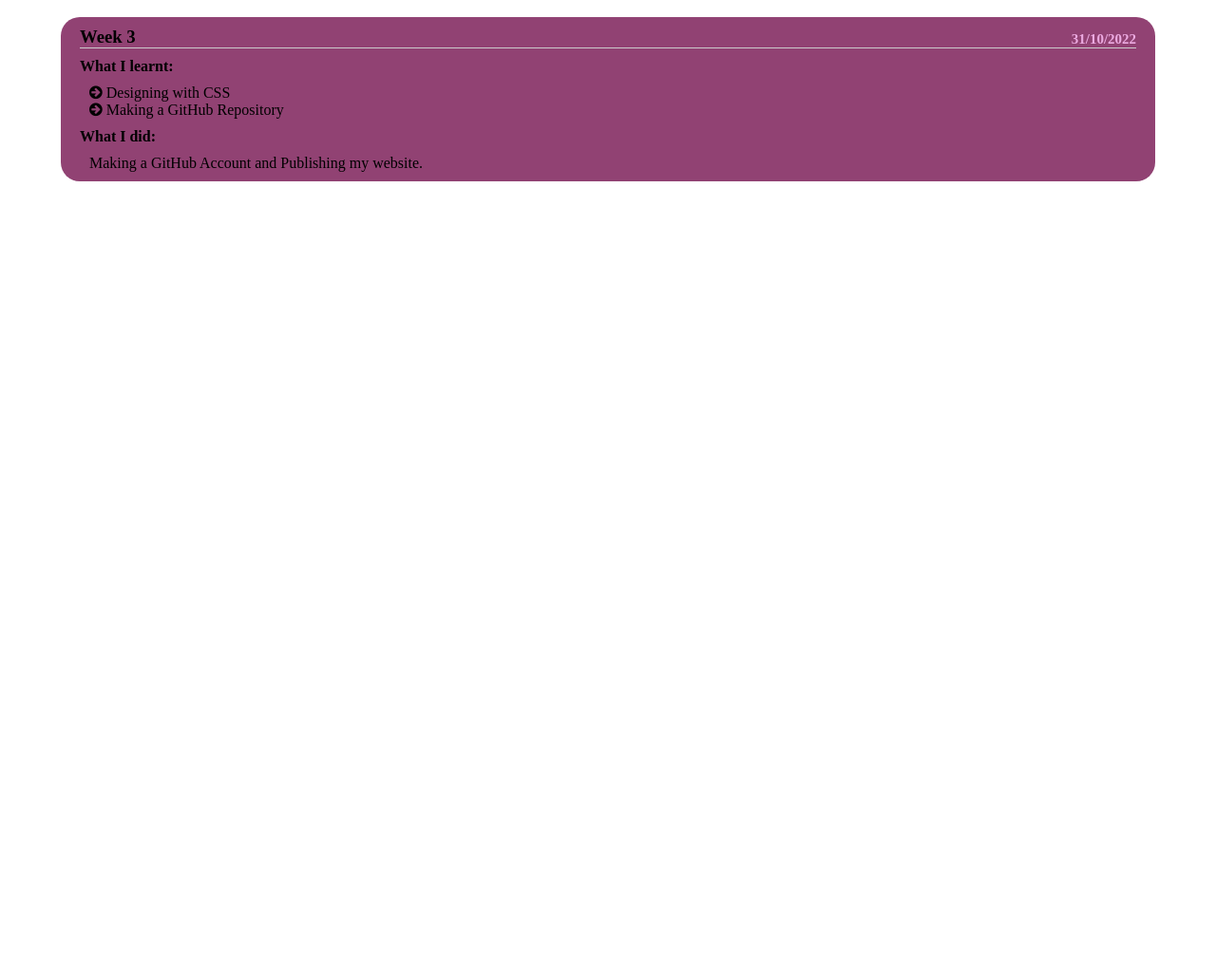
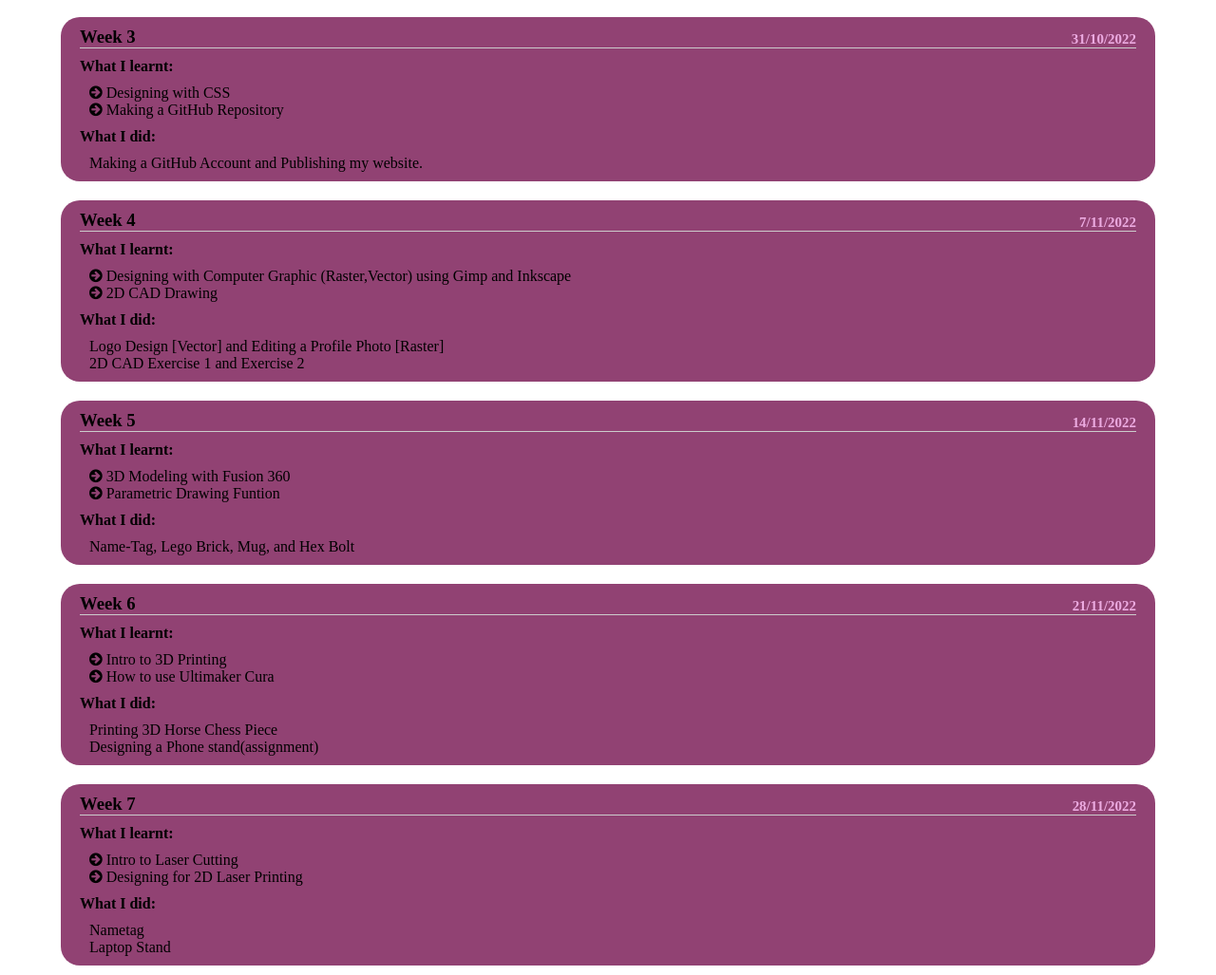
Before and after one commit to MathintheBigMan/EP1000, a plain HTML site: page timeline.html in a window 1280 px wide. Shown: the part 503-1530 px from the top of the page at 95% size. Before the commit the page ends 800 px from the top, so only its background shows below. Drawn offline with Linux system fonts and the light colour scheme.

Commit message:
Mathin WEbsite
Time Line update

```diff
--- a/timeline.html
+++ b/timeline.html
@@ -67,5 +67,52 @@
             <h4 class="intro">What I did:</h4>
             <p class="work">Making a GitHub Account and Publishing my website.</p>
         </div>
+        <div class="lessonhead">
+            <h3 class="title flex-title">
+                <span class="title-main">Week 4</span>
+                <span class="title-note">7/11/2022</span>
+              </h3>
+            <h4 class="intro">What I learnt:</h4>
+            <p class ="work"><i class="fa fa-arrow-circle-right" aria-hidden="true"></i> Designing with Computer Graphic (Raster,Vector) using Gimp and Inkscape<br>
+            <i class="fa fa-arrow-circle-right" aria-hidden="true"></i> 2D CAD Drawing</p>
+            <h4 class="intro">What I did:</h4>
+            <p class="work">Logo Design [Vector] and Editing a Profile Photo [Raster]
+            <br>2D CAD Exercise 1 and Exercise 2</p>
+        </div>
+        <div class="lessonhead">
+            <h3 class="title flex-title">
+                <span class="title-main">Week 5</span>
+                <span class="title-note">14/11/2022</span>
+              </h3>
+            <h4 class="intro">What I learnt:</h4>
+            <p class ="work"><i class="fa fa-arrow-circle-right" aria-hidden="true"></i> 3D Modeling with Fusion 360<br>
+            <i class="fa fa-arrow-circle-right" aria-hidden="true"></i> Parametric Drawing Funtion</p>
+            <h4 class="intro">What I did:</h4>
+            <p class="work">Name-Tag, Lego Brick, Mug, and Hex Bolt</p>
+        </div>
+        <div class="lessonhead">
+            <h3 class="title flex-title">
+                <span class="title-main">Week 6</span>
+                <span class="title-note">21/11/2022</span>
+              </h3>
+            <h4 class="intro">What I learnt:</h4>
+            <p class ="work"><i class="fa fa-arrow-circle-right" aria-hidden="true"></i> Intro to 3D Printing<br>
+            <i class="fa fa-arrow-circle-right" aria-hidden="true"></i> How to use Ultimaker Cura</p>
+            <h4 class="intro">What I did:</h4>
+            <p class="work">Printing 3D Horse Chess Piece <br>
+            Designing a Phone stand(assignment)</p>
+        </div>
+        <div class="lessonhead">
+            <h3 class="title flex-title">
+                <span class="title-main">Week 7</span>
+                <span class="title-note">28/11/2022</span>
+              </h3>
+            <h4 class="intro">What I learnt:</h4>
+            <p class ="work"><i class="fa fa-arrow-circle-right" aria-hidden="true"></i> Intro to Laser Cutting<br>
+            <i class="fa fa-arrow-circle-right" aria-hidden="true"></i> Designing for 2D Laser Printing</p>
+            <h4 class="intro">What I did:</h4>
+            <p class="work"> Nametag<br>
+            Laptop Stand</p>
+        </div>
     </div>
 </body>
```
Also changed, not shown: image/Phone stand complete.PNG (added), image/Phone-stand ideation.png (added).
